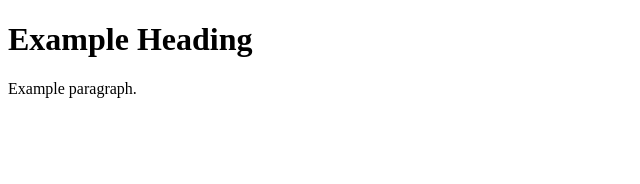
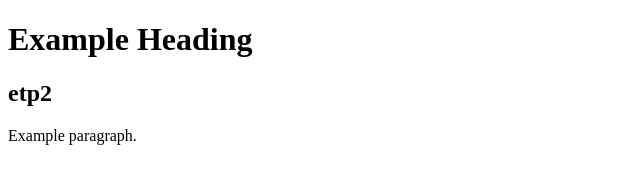
Before and after one commit to aniketPoonia/etp, a plain HTML site: page etp.html in a window 1280 px wide. Shown: the whole page, without its empty margins (0-640 px from the left). Drawn offline with Linux system fonts and the light colour scheme.

Commit message:
first addition

```diff
--- a/etp.html
+++ b/etp.html
@@ -5,6 +5,7 @@
   </head>
   <body>
     <h1>Example Heading</h1>
-    <p>Example paragraph.</p>
+   <h2>etp2</h2>
+ <p>Example paragraph.</p>
   </body>
 </html>
```
